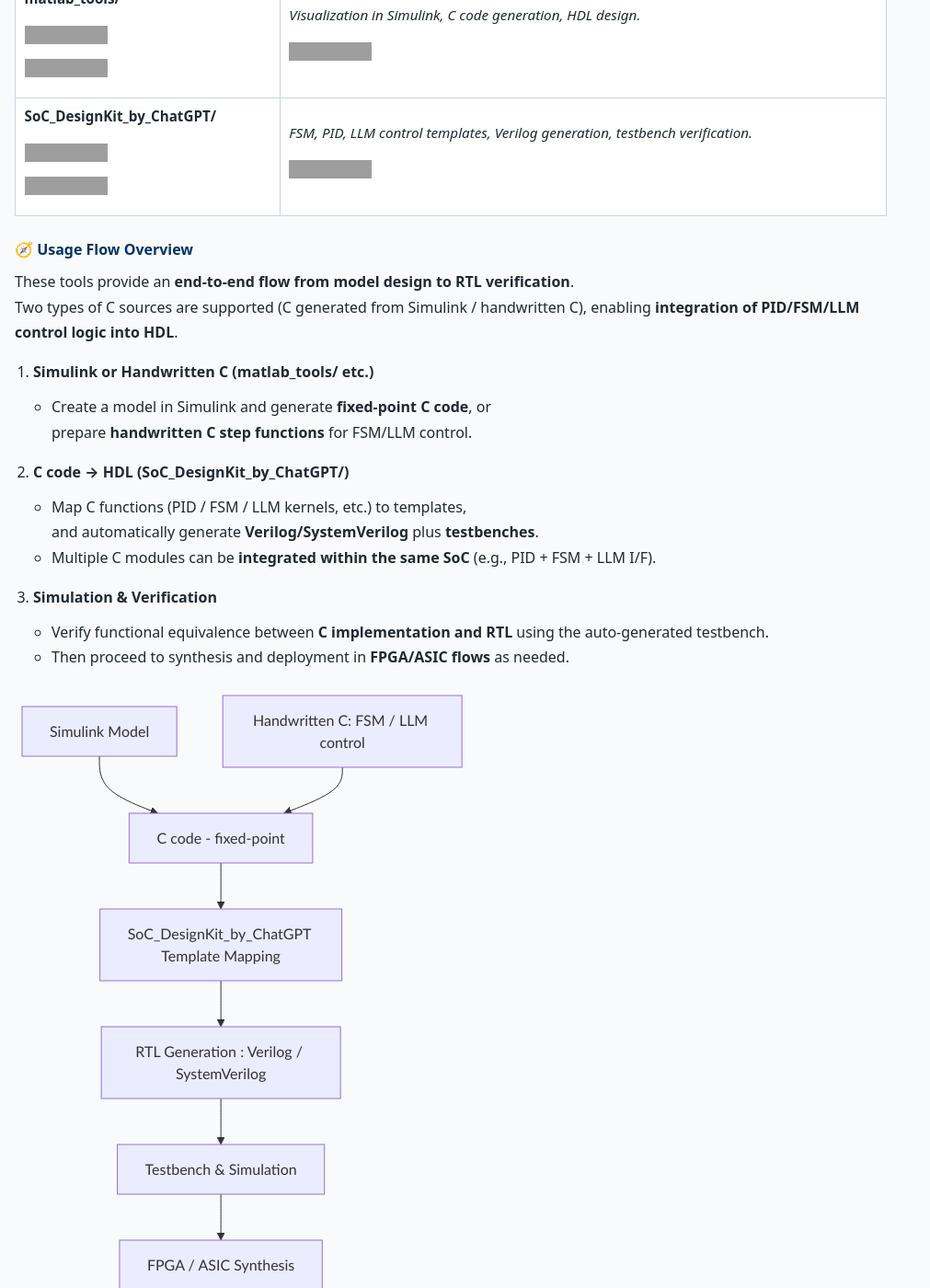
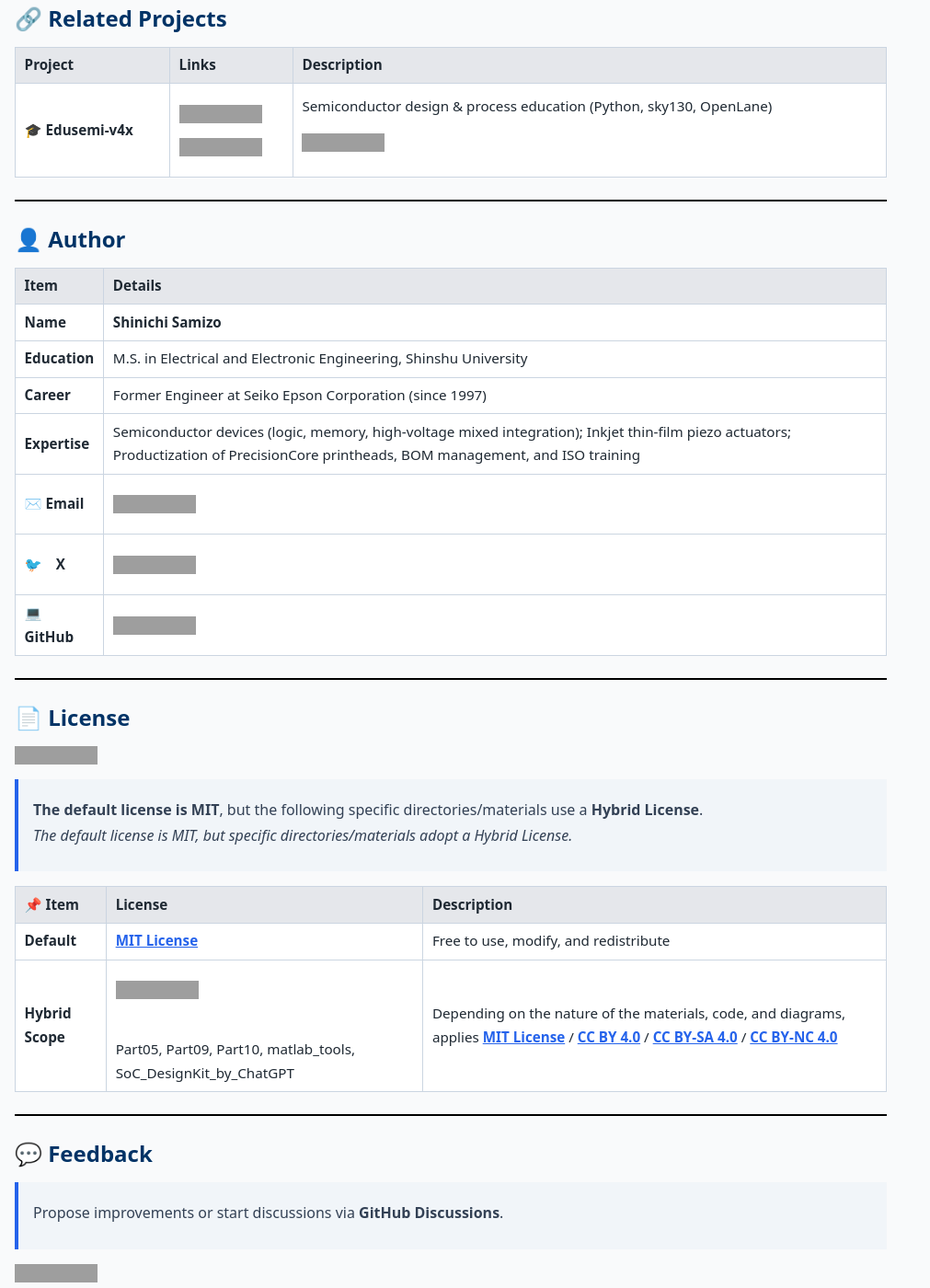
Before and after one commit to Samizo-AITL/EduController, a Jekyll site: the page built from en/index.md, in a window 1280 px wide and 1400 px high, scrolled down 3263 px. Shown: the whole window at 92% size, without its empty margins (0-1011 px from the left). Built offline with Jekyll 4.4.1, drawn with Linux system fonts in a browser that asks for light colours; some of the changed text lies outside the part shown; grey boxes are pictures that could not be loaded.

Commit message:
Update index.md

````diff
--- a/en/index.md
+++ b/en/index.md
@@ -26,19 +26,6 @@
 
 **EN:**
 **EduController** is a **step-by-step**, **practical educational project** that covers **classical control**, **modern control**, and **AI-based next-generation control**. It supports a wide range of topics from intuitive understanding of control theory in Python to **HDL coding** and **LLM-integrated design**.
-
----
-
-<!-- 🚀 Part09 Banner (English Version) -->
-<div style="border: 2px solid #4B0082; border-radius: 12px; padding: 16px; background: #f9f7ff; text-align: center; margin: 20px 0;">
-  <h2>🌐 Toward Next-Generation Control — FSM × PID × LLM</h2>
-  <p><b>A three-layer hybrid control architecture with AITL Framework</b><br>
-     <i>Integrating FSM, PID, and LLM for intelligent control systems</i></p>
-  <a href="https://samizo-aitl.github.io/EduController/part09_llm_hybrid/"
-     style="display:inline-block; margin-top:10px; padding:10px 20px; background:#4B0082; color:white; border-radius:8px; text-decoration:none; font-weight:bold;">
-     🚀 Learn More
-  </a>
-</div>
 
 ---
 
@@ -92,42 +79,6 @@
 | **matlab_tools/**<br>[![View Site](https://img.shields.io/badge/View-Site-brightgreen?logo=github)](https://samizo-aitl.github.io/EduController/matlab_tools/)  [![View Repo](https://img.shields.io/badge/View-Repo-blue?logo=github)](https://github.com/Samizo-AITL/EduController/tree/main/matlab_tools) | *Visualization in Simulink, C code generation, HDL design.* [![Hybrid License](https://img.shields.io/badge/license-Hybrid-blueviolet)](#-license) |
 | **SoC_DesignKit_by_ChatGPT/**<br>[![View Site](https://img.shields.io/badge/View-Site-brightgreen?logo=github)](https://samizo-aitl.github.io/EduController/SoC_DesignKit_by_ChatGPT/) [![View Repo](https://img.shields.io/badge/View-Repo-blue?logo=github)](https://github.com/Samizo-AITL/EduController/tree/main/SoC_DesignKit_by_ChatGPT) | *FSM, PID, LLM control templates, Verilog generation, testbench verification.* [![Hybrid License](https://img.shields.io/badge/license-Hybrid-blueviolet)](#-license) |
 
-#### 🧭 Usage Flow Overview
-
-These tools provide an **end-to-end flow from model design to RTL verification**.
-Two types of C sources are supported (C generated from Simulink / handwritten C), enabling **integration of PID/FSM/LLM control logic into HDL**.
-
-1. **Simulink or Handwritten C (matlab_tools/ etc.)**
-   - Create a model in Simulink and generate **fixed-point C code**, or
-     prepare **handwritten C step functions** for FSM/LLM control.
-
-2. **C code → HDL (SoC_DesignKit_by_ChatGPT/)**
-   - Map C functions (PID / FSM / LLM kernels, etc.) to templates,
-     and automatically generate **Verilog/SystemVerilog** plus **testbenches**.
-   - Multiple C modules can be **integrated within the same SoC** (e.g., PID + FSM + LLM I/F).
-
-3. **Simulation & Verification**
-   - Verify functional equivalence between **C implementation and RTL** using the auto-generated testbench.
-   - Then proceed to synthesis and deployment in **FPGA/ASIC flows** as needed.
-
-```mermaid
-flowchart TB
-    A[Simulink Model]
-    A2[Handwritten C: FSM / LLM control]
-    B[C code - fixed-point]
-    C[SoC_DesignKit_by_ChatGPT Template Mapping]
-    D[RTL Generation : Verilog / SystemVerilog]
-    E[Testbench & Simulation]
-    F[FPGA / ASIC Synthesis]
-
-    A --> B
-    A2 --> B
-    B --> C
-    C --> D
-    D --> E
-    E --> F
-```
-
 ---
 
 ## 🔗 **Related Projects**
````
